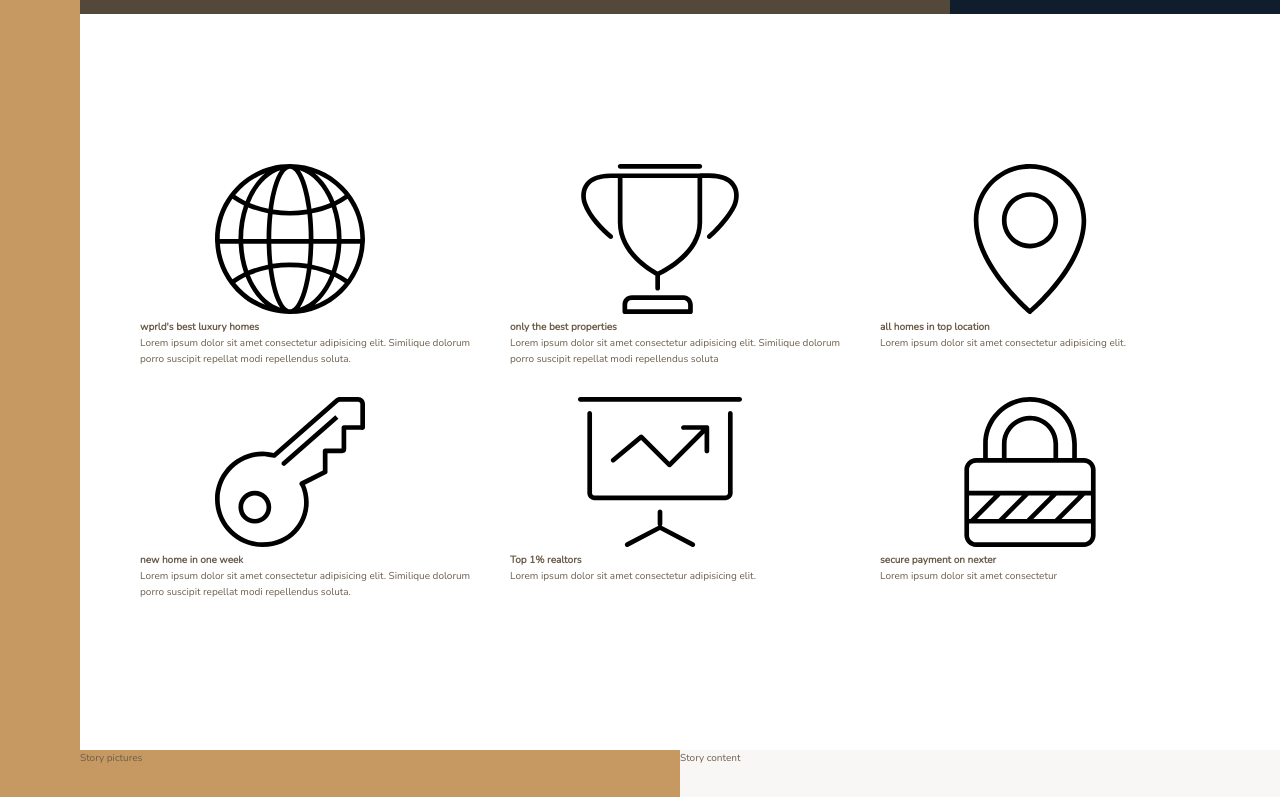
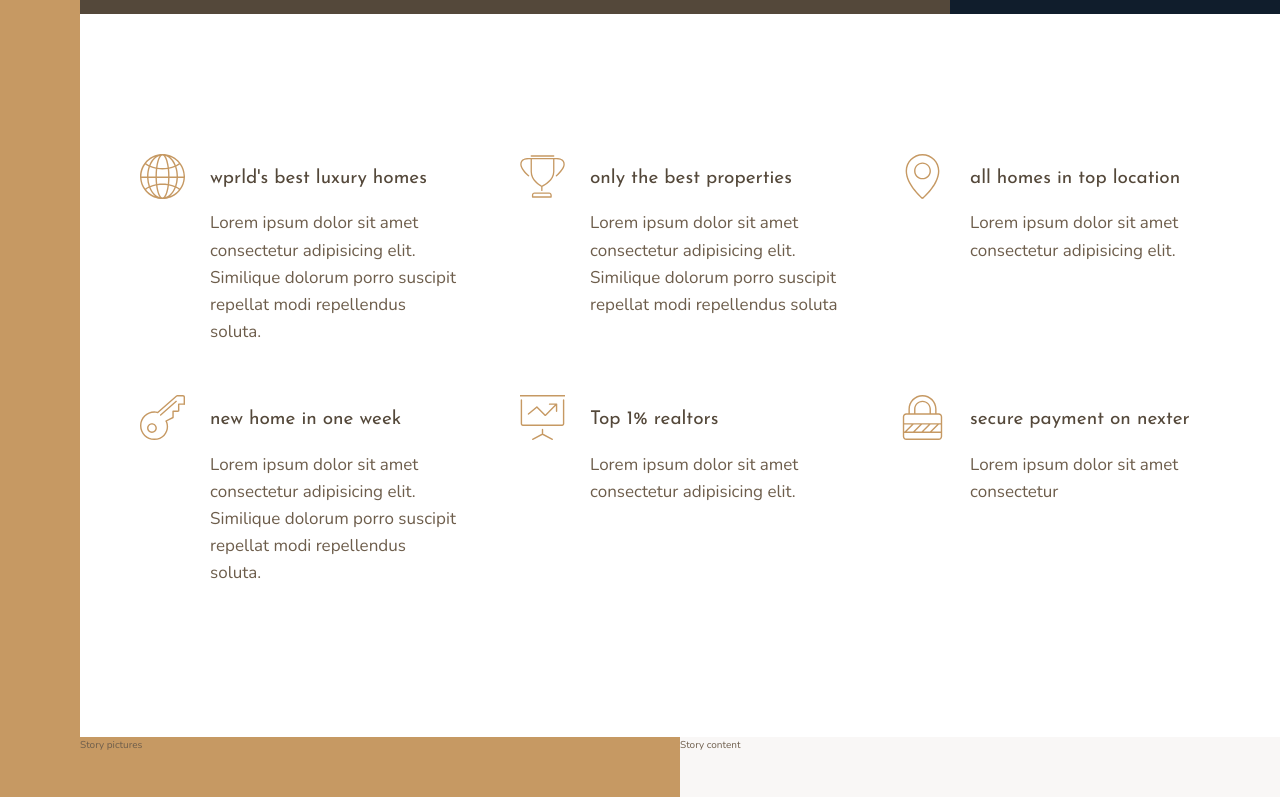
Before and after one commit to francis-mwas/Css-grid-project, a website: page index.html in a window 1280 px wide. Shown: the part 626-1423 px from the top of the page. Drawn offline with nearby package versions, Linux system fonts and the light colour scheme.

Commit message:
Finished creating section features

```diff
--- a/index.html
+++ b/index.html
@@ -27,42 +27,42 @@
                <svg class="feature__icon">
                    <use xlink:href="img/sprite.svg#icon-global"></use>
                </svg>
-               <h4 class="heading-4">wprld's best luxury homes</h4>
+               <h4 class="heading-4 heading-4--dark">wprld's best luxury homes</h4>
                <p class="feature__text">Lorem ipsum dolor sit amet consectetur adipisicing elit. Similique dolorum porro suscipit repellat modi repellendus soluta.</p>
            </div>
            <div class="feature">
                <svg class="feature__icon">
                    <use xlink:href="img/sprite.svg#icon-trophy"></use>
                </svg>
-               <h4 class="heading-4">only the best properties</h4>
+               <h4 class="heading-4 heading-4--dark">only the best properties</h4>
                <p class="feature__text">Lorem ipsum dolor sit amet consectetur adipisicing elit. Similique dolorum porro suscipit repellat modi repellendus soluta</p>
            </div>
            <div class="feature">
                <svg class="feature__icon">
                    <use xlink:href="img/sprite.svg#icon-map-pin"></use>
                </svg>
-               <h4 class="heading-4">all homes in top location</h4>
+               <h4 class="heading-4 heading-4--dark">all homes in top location</h4>
                <p class="feature__text">Lorem ipsum dolor sit amet consectetur adipisicing elit.</p>
            </div>
            <div class="feature">
                <svg class="feature__icon">
                    <use xlink:href="img/sprite.svg#icon-key"></use>
                </svg>
-               <h4 class="heading-4">new home in one week</h4>
+               <h4 class="heading-4 heading-4--dark">new home in one week</h4>
                <p class="feature__text">Lorem ipsum dolor sit amet consectetur adipisicing elit. Similique dolorum porro suscipit repellat modi repellendus soluta.</p>
            </div>
            <div class="feature">
                <svg class="feature__icon">
                    <use xlink:href="img/sprite.svg#icon-presentation"></use>
                </svg>
-               <h4 class="heading-4">Top 1% realtors</h4>
+               <h4 class="heading-4 heading-4--dark">Top 1% realtors</h4>
                <p class="feature__text">Lorem ipsum dolor sit amet consectetur adipisicing elit. </p>
            </div>
            <div class="feature">
                <svg class="feature__icon">
                    <use xlink:href="img/sprite.svg#icon-lock"></use>
                </svg>
-               <h4 class="heading-4">secure payment on nexter</h4>
+               <h4 class="heading-4 heading-4--dark">secure payment on nexter</h4>
                <p class="feature__text">Lorem ipsum dolor sit amet consectetur</p>
            </div>
        </section>
--- a/sass/_features.scss
+++ b/sass/_features.scss
@@ -5,6 +5,26 @@
 
 
     display: grid;
-    grid-template-columns: repeat(3, 1fr);
-    grid-gap: 3rem;
+    // grid-template-columns: repeat(3, 1fr);
+    grid-template-columns: repeat(auto-fit, minmax(25rem, 1fr));
+    grid-gap: 6rem;
+    align-items: start;
 }
+.feature{
+    display: grid;
+    grid-template-columns: min-content 1fr;
+    grid-row-gap: 1.5rem;
+    grid-column-gap: 2.5rem;
+
+    &__icon{
+        fill: $color-primary;
+        width: 4.5rem;
+        height: 4.5rem;
+
+        grid-row: 1 / span 2;
+        transform: translateY(-1rem);
+    }
+    &__text{
+        font-size: 1.7rem;
+    }
+}
--- a/sass/_typography.scss
+++ b/sass/_typography.scss
@@ -0,0 +1,24 @@
+%heading{
+    font-family: $font-display;
+    font-weight: 400;
+}
+.heading-1{
+    @extend %heading;
+}
+.heading-2{
+    @extend %heading;
+}
+.heading-3{
+    @extend %heading;
+}
+.heading-4{
+    @extend %heading;
+    font-size: 1.9rem;
+
+    &--light{
+        color: $color-grey-light-1;
+    }
+    &--dark{
+        color: $color-grey-dark-1;
+    }
+}
```
Also changed, not shown: css/style.css.
